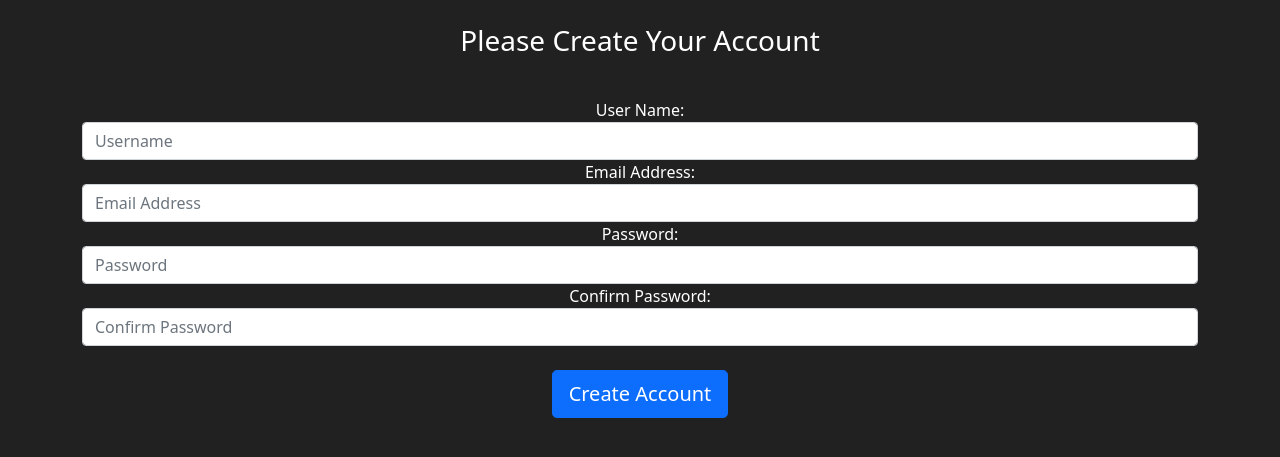
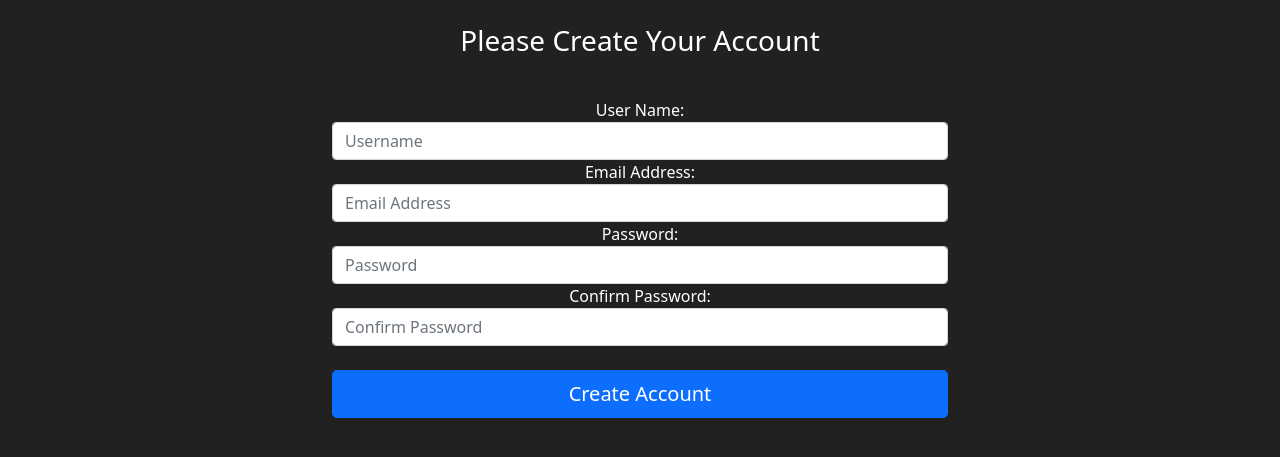
Before and after one commit to royalboe/flask-mart, a Flask app: page /register in a window 1280 px wide. Shown: the part 56-513 px from the top of the page. Run offline with Flask 2, Linux system fonts and the light colour scheme.

Commit message:
fixed register page ui

```diff
--- a/market/forms.py
+++ b/market/forms.py
@@ -6,15 +6,15 @@ from market.models import User
 
 
 class RegisterForm(FlaskForm):
-    # def validate_username(self, username_to_check):
-    #     user = User.query.filter_by(username=username_to_check.data).first()
-    #     if user:
-    #         raise ValidationError('Username already exists! Please try a different username.')
+    def validate_username(self, username_to_check):
+        user = User.query.filter_by(username=username_to_check.data).first()
+        if user:
+            raise ValidationError('Username already exists! Please try a different username.')
 
-    # def validate_email_address(self, email_address_to_check):
-    #     email_address = User.query.filter_by(email_address=email_address_to_check.data).first()
-    #     if email_address:
-    #         raise ValidationError('Email address already exists! Please try a different email address.')
+    def validate_email_address(self, email_address_to_check):
+        email_address = User.query.filter_by(email_address=email_address_to_check.data).first()
+        if email_address:
+            raise ValidationError('Email address already exists! Please try a different email address.')
 
     username = StringField(label='User Name:', validators=[Length(min=2, max=30), DataRequired()])
     email_address = StringField(label='Email Address:', validators=[Email(), DataRequired()])
--- a/market/templates/dashboard/register.html
+++ b/market/templates/dashboard/register.html
@@ -2,7 +2,7 @@
 {%block title%}Register Page{%endblock%}
 {%block content%}
 <body class="text-center">
-        <div class="container">
+        <div class="container offset-md-3 col-md-6">
             <form method="POST" class="form-register" style="color:white;">
                 {{form.hidden_tag()}}
                 <h1 class="h3 mb-3 font-weight-normal">
@@ -18,7 +18,7 @@
                 {{form.confirm_password.label()}}
                 {{form.confirm_password(class="form-control", placeholder="Confirm Password")}}
                 <br />
-                {{form.submit(class="btn btn-lg btn-block btn-primary")}}
+                {{form.submit(class="btn btn-lg col-12 btn-primary")}}
             </form>
         </div>
 </body>
```
